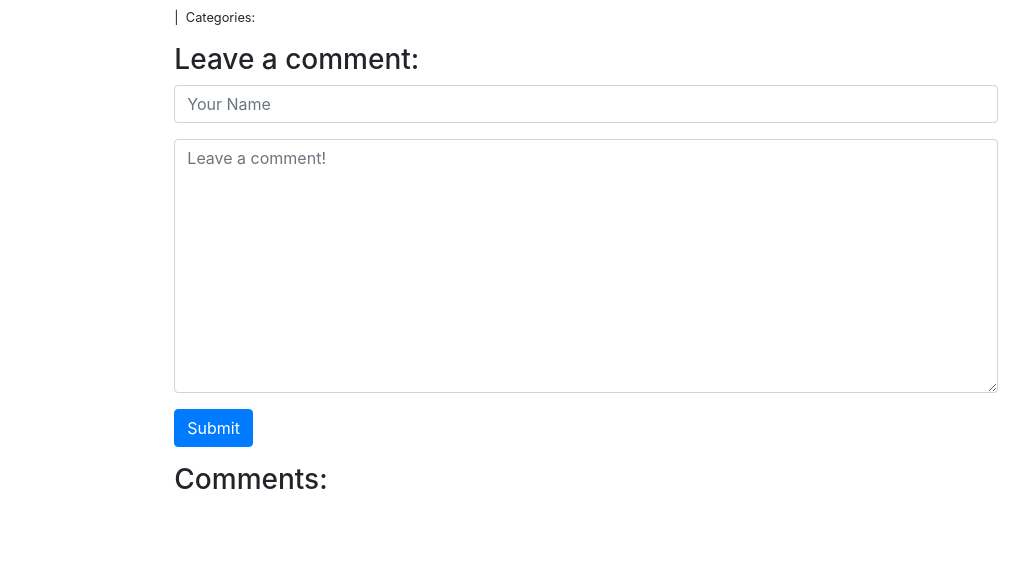
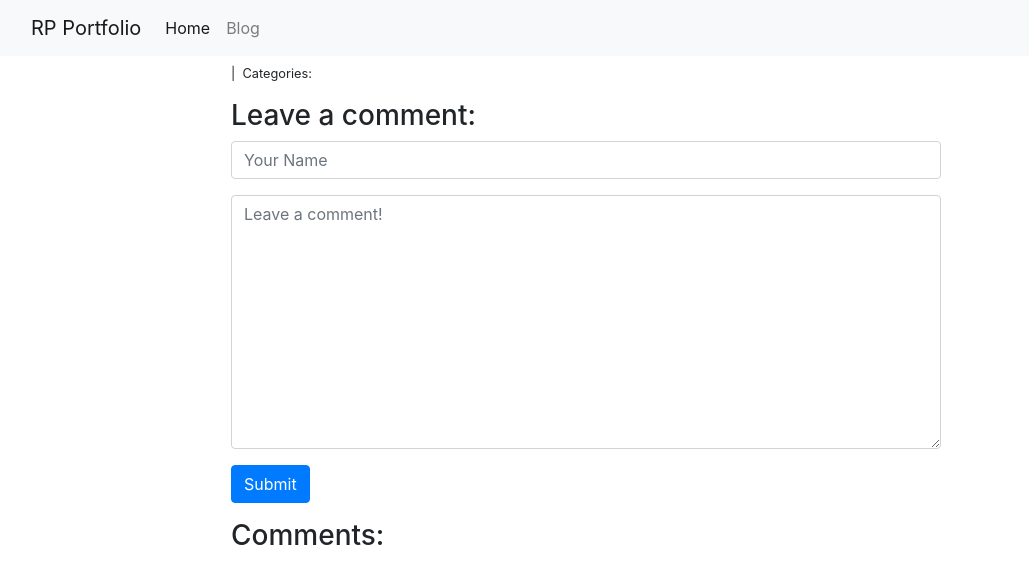
Before and after one commit to julio/rd-portfolio, a Django app: template blog/templates/blog_detail.html in a window 1280 px wide. Shown: the top 584 px of the page, without its empty margins (54-1083 px from the left). Run offline with Django 3.2, Linux system fonts and the light colour scheme; the template is opened without the code that fills it: values that come from a table or form of the project are taken from there, others are empty; parts of the project's set-up code (start-up, migrations or seed data) failed here and were passed over; some libraries are stand-ins or nearby versions.

Commit message:
Add header

```diff
--- a/personal_portfolio/templates/base.html
+++ b/personal_portfolio/templates/base.html
@@ -1,7 +1,38 @@
-<link rel="stylesheet" href="https://stackpath.bootstrapcdn.com/bootstrap/4.1.3/css/bootstrap.min.css" integrity="sha384-MCw98/SFnGE8fJT3GXwEOngsV7Zt27NXFoaoApmYm81iuXoPkFOJwJ8ERdknLPMO" crossorigin="anonymous">
+<link rel="stylesheet" href="https://stackpath.bootstrapcdn.com/bootstrap/4.1.3/css/bootstrap.min.css"
+    integrity="sha384-MCw98/SFnGE8fJT3GXwEOngsV7Zt27NXFoaoApmYm81iuXoPkFOJwJ8ERdknLPMO" crossorigin="anonymous">
 
-{% block page_content %}{% endblock %}
+<nav class="navbar navbar-expand-lg navbar-light bg-light">
+    <div class="container">
+        <a class="navbar-brand" href="{% url 'project_index' %}">RP Portfolio</a>
+        <button class="navbar-toggler" type="button" data-toggle="collapse" data-target="#navbarSupportedContent"
+            aria-controls="navbarSupportedContent" aria-expanded="false" aria-label="Toggle navigation">
+            <span class="navbar-toggler-icon"></span>
+        </button>
 
-<script src="https://code.jquery.com/jquery-3.3.1.slim.min.js" integrity="sha384-q8i/X+965DzO0rT7abK41JStQIAqVgRVzpbzo5smXKp4YfRvH+8abtTE1Pi6jizo" crossorigin="anonymous"></script>
-<script src="https://cdnjs.cloudflare.com/ajax/libs/popper.js/1.14.3/umd/popper.min.js" integrity="sha384-ZMP7rVo3mIykV+2+9J3UJ46jBk0WLaUAdn689aCwoqbBJiSnjAK/l8WvCWPIPm49" crossorigin="anonymous"></script>
-<script src="https://stackpath.bootstrapcdn.com/bootstrap/4.1.3/js/bootstrap.min.js" integrity="sha384-ChfqqxuZUCnJSK3+MXmPNIyE6ZbWh2IMqE241rYiqJxyMiZ6OW/JmZQ5stwEULTy" crossorigin="anonymous"></script>
+        <div class="collapse navbar-collapse" id="navbarSupportedContent">
+            <ul class="navbar-nav mr-auto">
+                <li class="nav-item active">
+                    <a class="nav-link" href="{% url 'project_index' %}">Home</a>
+                </li>
+                <li class="nav-item">
+                    <a class="nav-link" href="{% url 'blog_index' %}">Blog</a>
+                </li>
+            </ul>
+        </div>
+    </div>
+
+</nav>
+
+<div class="container">
+    {% block page_content %}{% endblock %}
+</div>
+
+<script src="https://code.jquery.com/jquery-3.3.1.slim.min.js"
+    integrity="sha384-q8i/X+965DzO0rT7abK41JStQIAqVgRVzpbzo5smXKp4YfRvH+8abtTE1Pi6jizo"
+    crossorigin="anonymous"></script>
+<script src="https://cdnjs.cloudflare.com/ajax/libs/popper.js/1.14.3/umd/popper.min.js"
+    integrity="sha384-ZMP7rVo3mIykV+2+9J3UJ46jBk0WLaUAdn689aCwoqbBJiSnjAK/l8WvCWPIPm49"
+    crossorigin="anonymous"></script>
+<script src="https://stackpath.bootstrapcdn.com/bootstrap/4.1.3/js/bootstrap.min.js"
+    integrity="sha384-ChfqqxuZUCnJSK3+MXmPNIyE6ZbWh2IMqE241rYiqJxyMiZ6OW/JmZQ5stwEULTy"
+    crossorigin="anonymous"></script>
```
